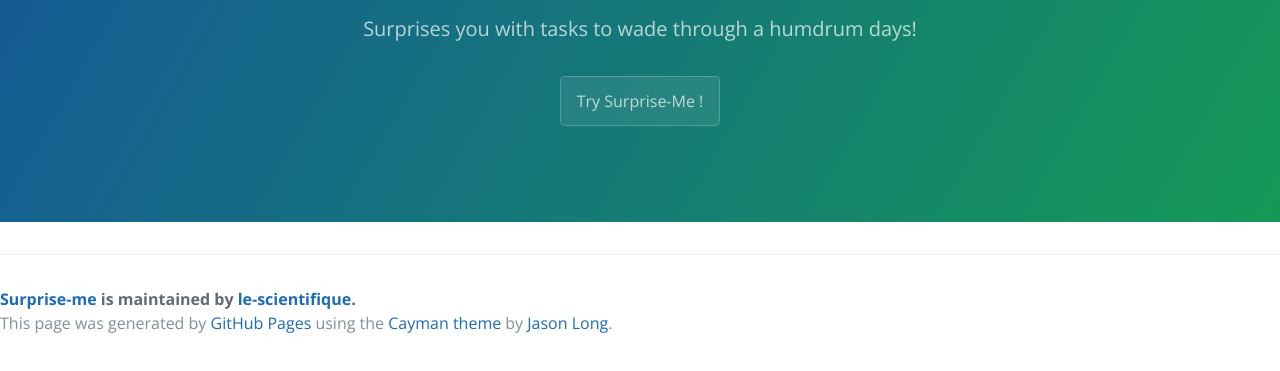
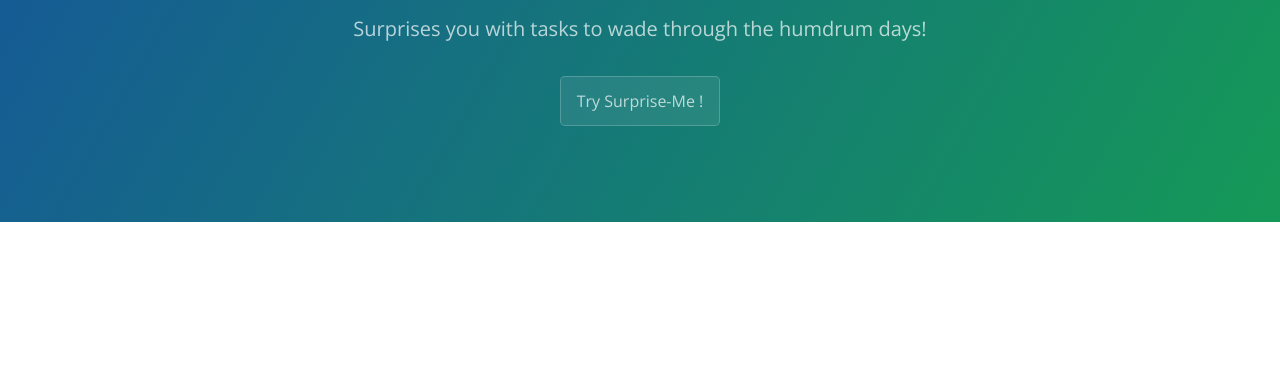
Before and after one commit to srhrshr/surprise-me, a plain HTML site: page index.html in a window 1280 px wide. Shown: the part 161-532 px from the top of the page. Drawn offline with nearby package versions, Linux system fonts and the light colour scheme.

Commit message:
Update index.html

```diff
--- a/index.html
+++ b/index.html
@@ -12,18 +12,9 @@
   <body>
     <section class="page-header">
       <h1 class="project-name">Surprise-me</h1>
-      <h2 class="project-tagline">Surprises you with tasks to wade through a humdrum days!</h2>
+      <h2 class="project-tagline">Surprises you with tasks to wade through the humdrum days!</h2>
       <a href="http://bit.ly/1UViEoC" class="btn">Try Surprise-Me !</a>
     </section>
 
-      <footer class="site-footer">
-        <span class="site-footer-owner"><a href="https://github.com/le-scientifique/surprise-me">Surprise-me</a> is maintained by <a href="https://github.com/le-scientifique">le-scientifique</a>.</span>
-
-        <span class="site-footer-credits">This page was generated by <a href="https://pages.github.com">GitHub Pages</a> using the <a href="https://github.com/jasonlong/cayman-theme">Cayman theme</a> by <a href="https://twitter.com/jasonlong">Jason Long</a>.</span>
-      </footer>
-
-    </section>
-
-
   </body>
 </html>
```
